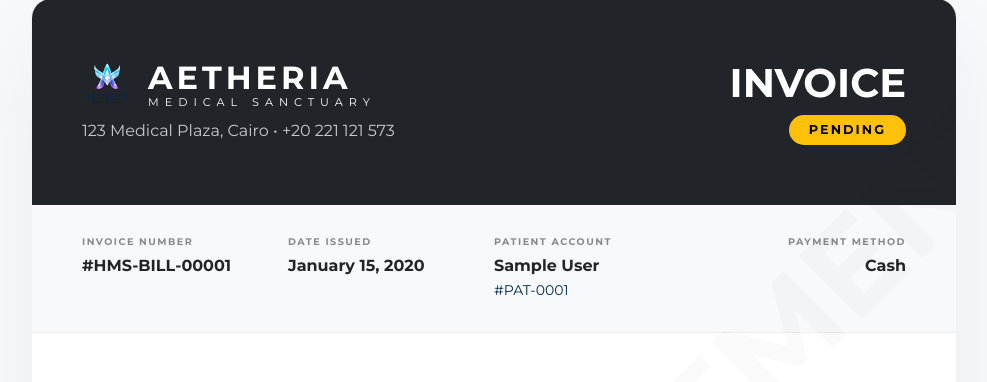
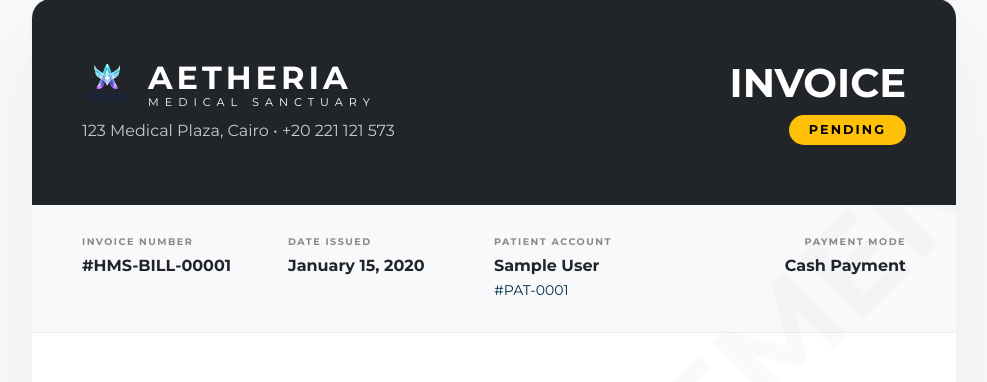
Before and after one commit to yassinalamelden/Hospital-Managment-System, a Django app: page /billing/bills/1/ in a window 1280 px wide. Shown: the part 313-695 px from the top of the page, without its empty margins (146-1133 px from the left). Run offline with Django 5.2, Linux system fonts and the light colour scheme; a user stored in the database is signed in; tables that the repository leaves empty hold one stand-in row (values such as "Sample post"); some web fonts are replaced.

Commit message:
Update the bill payment in the patient dashboard

```diff
--- a/billing/models/bill.py
+++ b/billing/models/bill.py
@@ -3,8 +3,8 @@ from decimal import Decimal
 
 class Bill(models.Model):
     PAYMENT_METHOD_CHOICES = [
-        ('CASH', 'Cash'),
-        ('CARD', 'Card'),
+        ('CASH', 'Cash Payment'),
+        ('CARD', 'Credit/Debit Card'),
     ]
     PAYMENT_STATUS_CHOICES = [
         ('PENDING', 'Pending'),
--- a/templates/billing/bill_detail.html
+++ b/templates/billing/bill_detail.html
@@ -100,7 +100,7 @@
                         <small>#PAT-{{ bill.patient.id|stringformat:"04d" }}</small>
                     </div>
                     <div class="meta-item text-end">
-                        <label>PAYMENT METHOD</label>
+                        <label>PAYMENT MODE</label>
                         <p>{{ bill.get_payment_method_display }}</p>
                     </div>
                 </div>
--- a/templates/client/portal.html
+++ b/templates/client/portal.html
@@ -352,7 +352,8 @@
         <div class="tab-pane fade" id="pills-bills" role="tabpanel">
             <div class="magic-card p-4">
                 <h5 class="fw-bold mb-4" style="color: var(--primary-dark);">
-                    <img src="{% static 'images/logo.png' %}" alt="Logo" style="height: 30px; width: auto;" class="me-2">Billing History
+                    <img src="{% static 'images/logo.png' %}" alt="Logo" style="height: 30px; width: auto;"
+                        class="me-2">Billing History
                 </h5>
                 {% if bills %}
                 <div class="table-responsive">
@@ -361,7 +362,7 @@
                             <tr>
                                 <th>Issued Date</th>
                                 <th>Amount</th>
-                                <th>Payment Method</th>
+                                <th>Payment Mode</th>
                                 <th>Status</th>
                                 <th>Action</th>
                             </tr>
```
